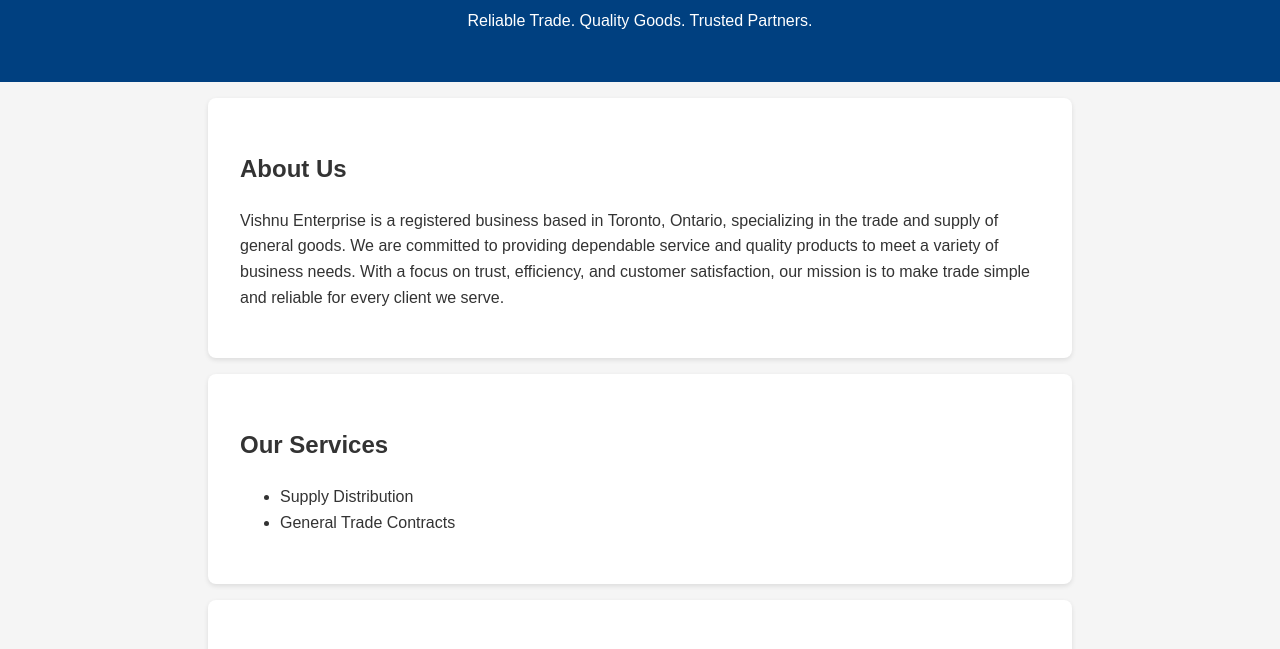
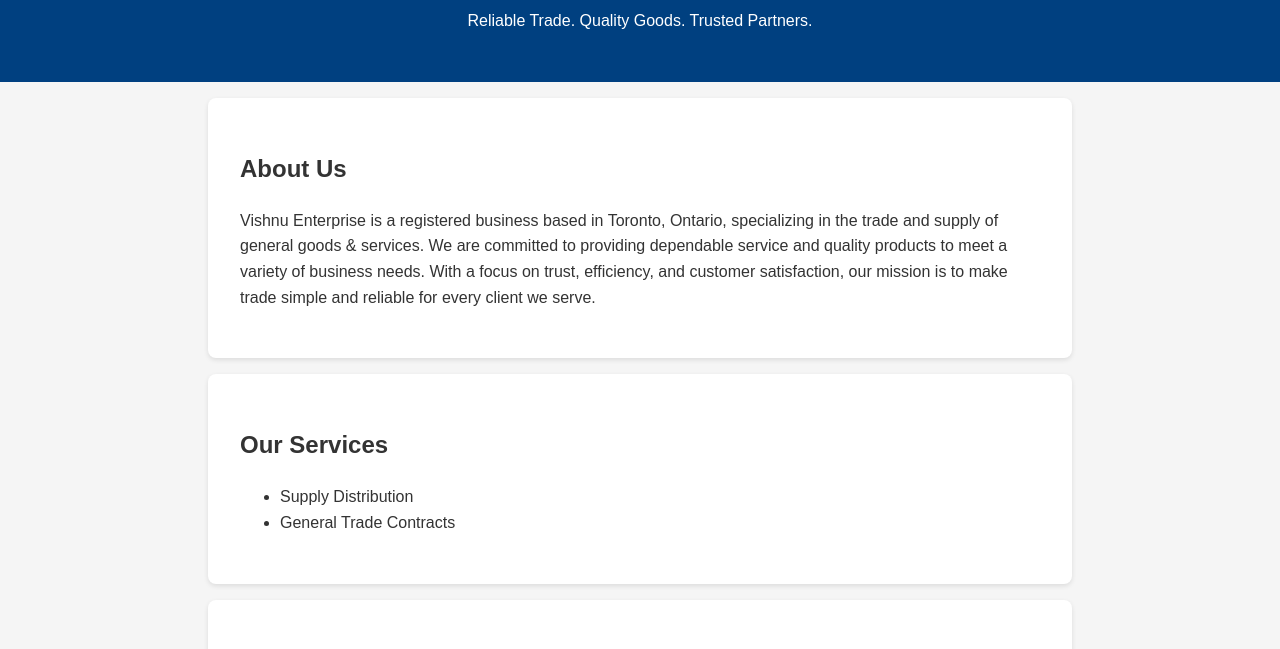
Before and after one commit to Vision-666/vishnutrades, a plain HTML site: page index.html in a window 1280 px wide. Shown: the part 118-767 px from the top of the page. Drawn offline with Linux system fonts and the light colour scheme.

Commit message:
Update index.html

```diff
--- a/index.html
+++ b/index.html
@@ -13,7 +13,7 @@
     </header>
     <section>
         <h2>About Us</h2>
-        <p>Vishnu Enterprise is a registered business based in Toronto, Ontario, specializing in the trade and supply of general goods. We are committed to providing dependable service and quality products to meet a variety of business needs. With a focus on trust, efficiency, and customer satisfaction, our mission is to make trade simple and reliable for every client we serve.</p>
+        <p>Vishnu Enterprise is a registered business based in Toronto, Ontario, specializing in the trade and supply of general goods & services. We are committed to providing dependable service and quality products to meet a variety of business needs. With a focus on trust, efficiency, and customer satisfaction, our mission is to make trade simple and reliable for every client we serve.</p>
     </section>
     <section>
         <h2>Our Services</h2>
```
